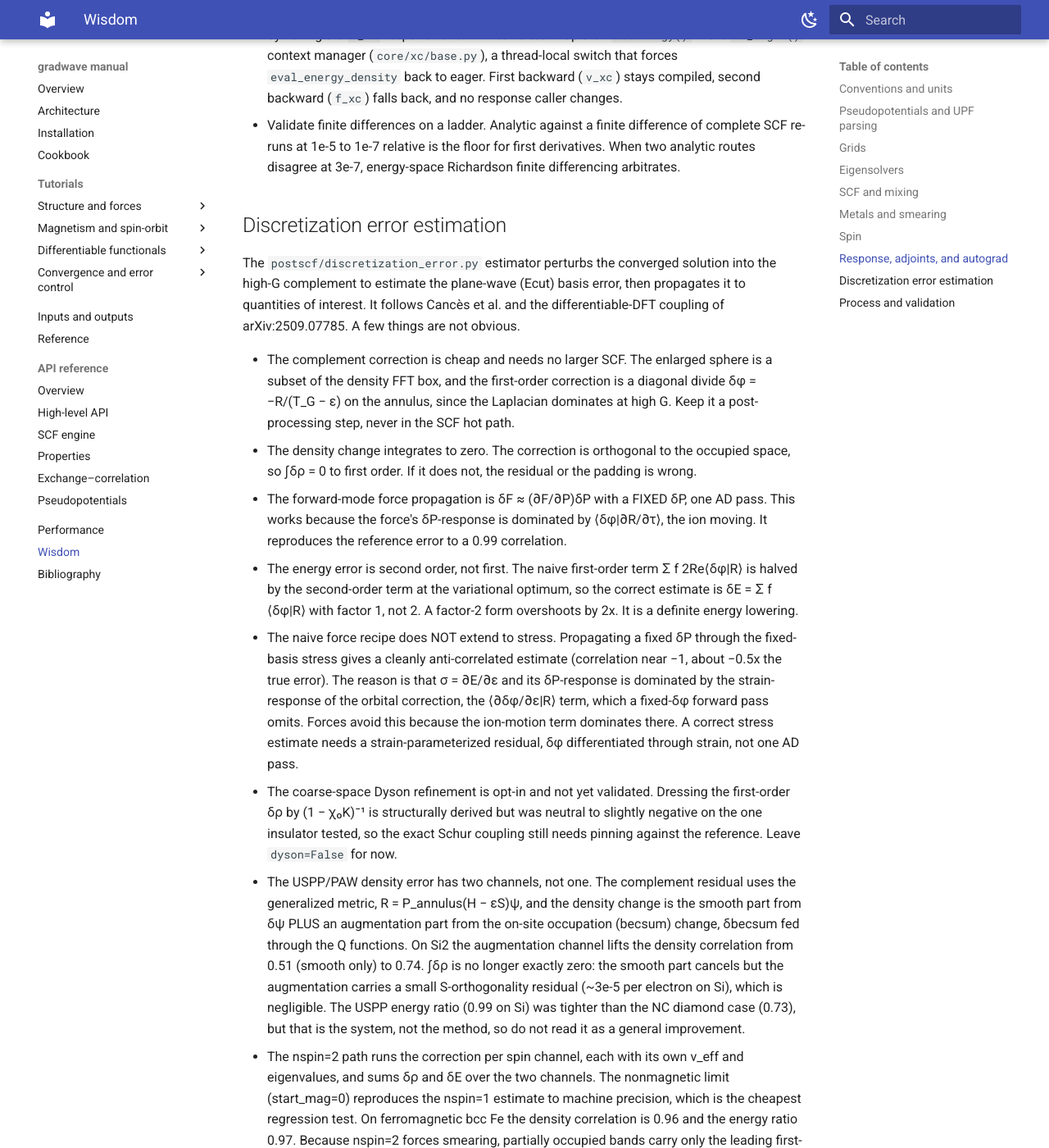
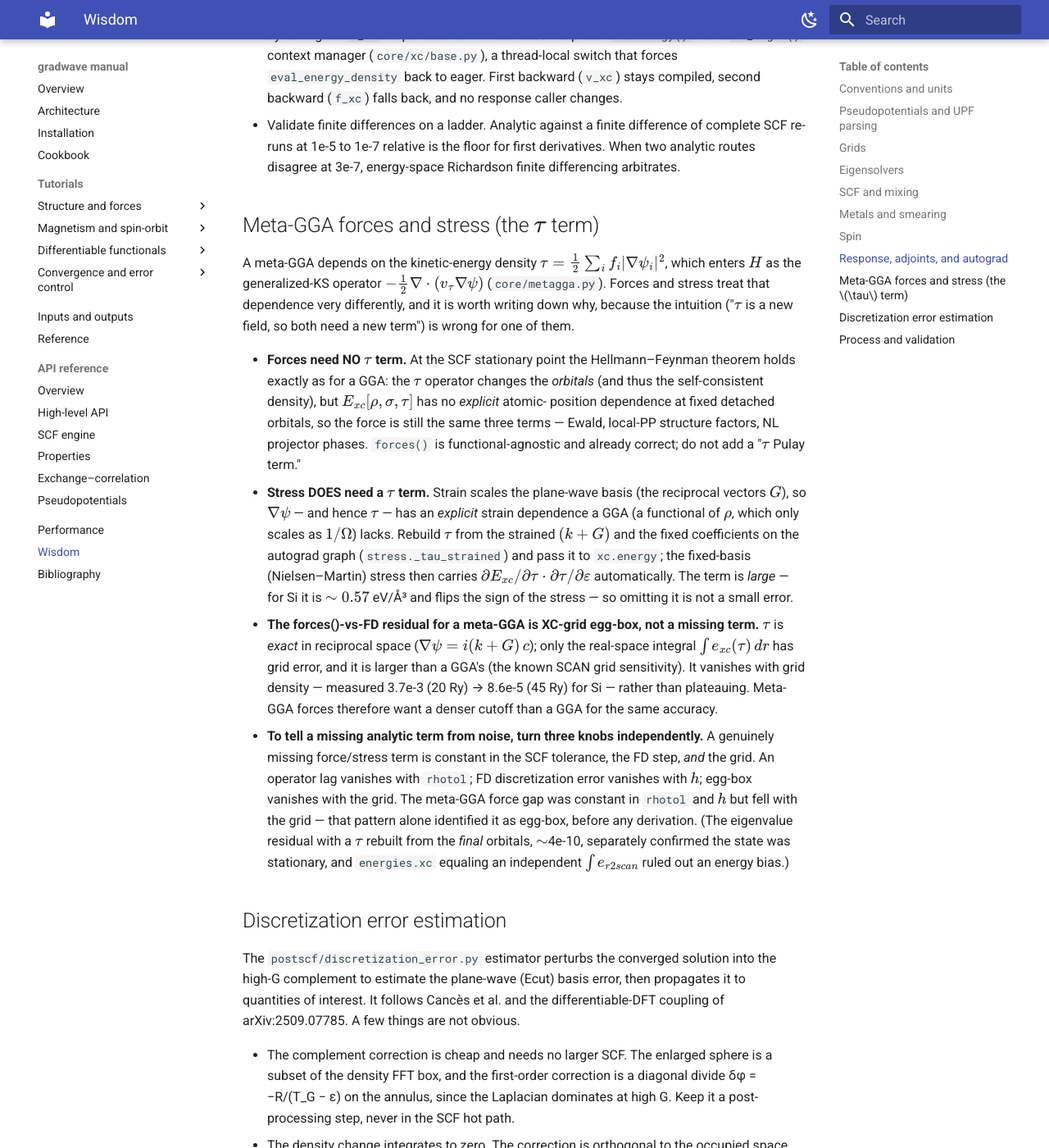
Before and after one commit to wladerer/gradwave, an MkDocs documentation site: the page built from docs/manual/wisdom.md, in a window 1280 px wide and 1400 px high, scrolled down 7330 px. Shown: the whole window at 82% size. Built offline with MkDocs 1.6.1 and Material for MkDocs 9.7.7, drawn with Linux system fonts in a browser that asks for light colours.

Commit message:
docs(wisdom,ideas): record meta-GGA forces/stress findings
Add a 'Meta-GGA forces and stress (the τ term)' section to wisdom.md capturing
the hard-won lessons: forces need no τ term (HF holds in a complete PW basis;
the residual is XC-grid egg-box that vanishes with grid density, the SCAN grid
sensitivity), stress does need one (strain scales the basis, so τ has explicit
strain dependence — the term is ~0.57 eV/Å³ for Si and flips the sign), and the
reusable three-knob diagnostic (SCF tolerance / FD step / grid) for telling a
missing analytic term from egg-box/lag/FD noise. Cross-link from the ideas.md
forces note.

Co-Authored-By: Claude Opus 4.8 (1M context) <noreply@anthropic.com>

```diff
--- a/docs/manual/wisdom.md
+++ b/docs/manual/wisdom.md
@@ -287,6 +287,43 @@ defect, which the [Performance](performance.md) page works through in full.
   two analytic routes disagree at 3e-7, energy-space Richardson finite differencing
   arbitrates.
 
+## Meta-GGA forces and stress (the $\tau$ term)
+
+A meta-GGA depends on the kinetic-energy density $\tau = \tfrac12\sum_i f_i|\nabla\psi_i|^2$,
+which enters $H$ as the generalized-KS operator $-\tfrac12\nabla\cdot(v_\tau\nabla\psi)$
+(`core/metagga.py`). Forces and stress treat that dependence very differently, and it is
+worth writing down why, because the intuition ("$\tau$ is a new field, so both need a new
+term") is wrong for one of them.
+
+- **Forces need NO $\tau$ term.** At the SCF stationary point the Hellmann–Feynman
+  theorem holds exactly as for a GGA: the $\tau$ operator changes the *orbitals* (and thus
+  the self-consistent density), but $E_{xc}[\rho,\sigma,\tau]$ has no *explicit* atomic-
+  position dependence at fixed detached orbitals, so the force is still the same three
+  terms — Ewald, local-PP structure factors, NL projector phases. `forces()` is
+  functional-agnostic and already correct; do not add a "$\tau$ Pulay term."
+- **Stress DOES need a $\tau$ term.** Strain scales the plane-wave basis (the reciprocal
+  vectors $G$), so $\nabla\psi$ — and hence $\tau$ — has an *explicit* strain dependence a
+  GGA (a functional of $\rho$, which only scales as $1/\Omega$) lacks. Rebuild $\tau$ from
+  the strained $(k+G)$ and the fixed coefficients on the autograd graph
+  (`stress._tau_strained`) and pass it to `xc.energy`; the fixed-basis (Nielsen–Martin)
+  stress then carries $\partial E_{xc}/\partial\tau\cdot\partial\tau/\partial\varepsilon$
+  automatically. The term is *large* — for Si it is $\sim0.57$ eV/Å³ and flips the sign of
+  the stress — so omitting it is not a small error.
+- **The forces()-vs-FD residual for a meta-GGA is XC-grid egg-box, not a missing term.**
+  $\tau$ is *exact* in reciprocal space ($\nabla\psi = i(k+G)\,c$); only the real-space
+  integral $\int e_{xc}(\tau)\,dr$ has grid error, and it is larger than a GGA's (the known
+  SCAN grid sensitivity). It vanishes with grid density — measured 3.7e-3 (20 Ry) → 8.6e-5
+  (45 Ry) for Si — rather than plateauing. Meta-GGA forces therefore want a denser cutoff
+  than a GGA for the same accuracy.
+- **To tell a missing analytic term from noise, turn three knobs independently.** A
+  genuinely missing force/stress term is constant in the SCF tolerance, the FD step, *and*
+  the grid. An operator lag vanishes with `rhotol`; FD discretization error vanishes with
+  $h$; egg-box vanishes with the grid. The meta-GGA force gap was constant in `rhotol` and
+  $h$ but fell with the grid — that pattern alone identified it as egg-box, before any
+  derivation. (The eigenvalue residual with a $\tau$ rebuilt from the *final* orbitals,
+  $\sim$4e-10, separately confirmed the state was stationary, and `energies.xc` equaling an
+  independent $\int e_{r2scan}$ ruled out an energy bias.)
+
 ## Discretization error estimation
 
 The `postscf/discretization_error.py` estimator perturbs the converged solution
```
Also changed, not shown: docs/ideas.md (+4 -1 lines).
